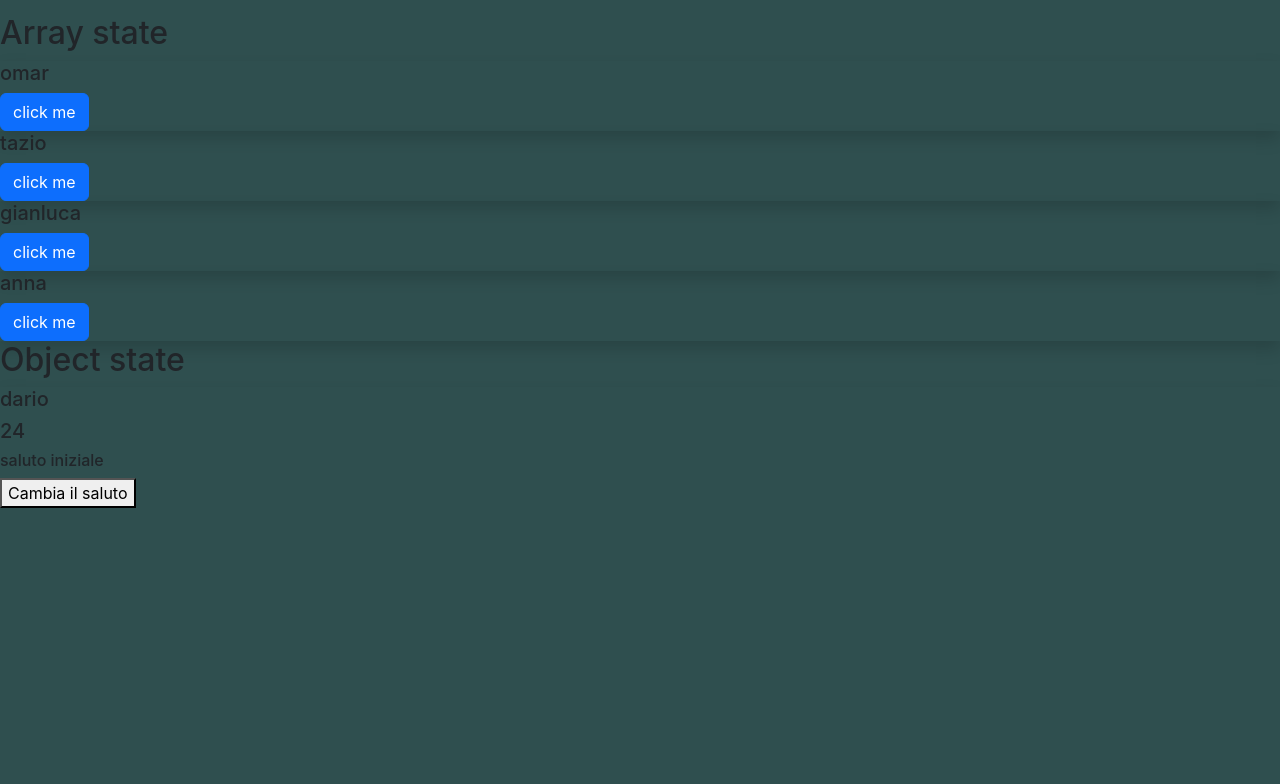
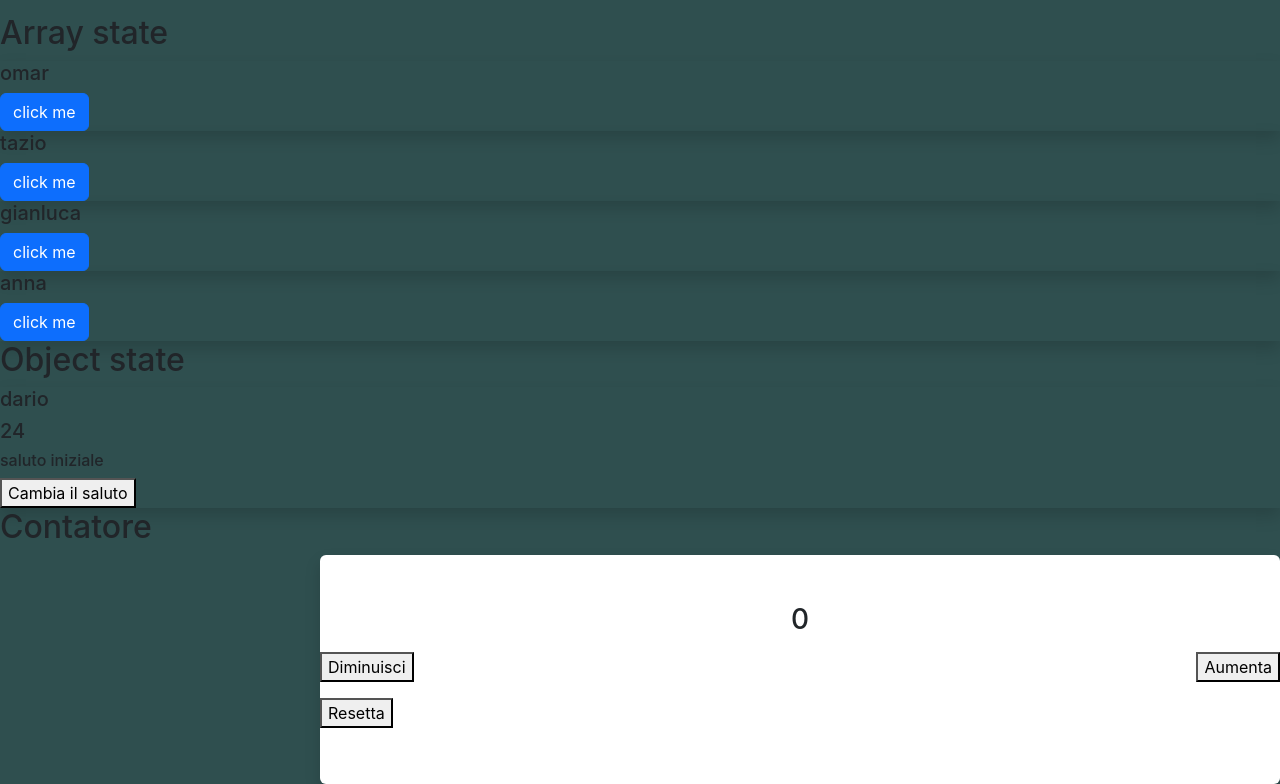
Before and after one commit to gpaparaz/react-tutorial, a React (Create React App) app in the folder app/: page / in a window 1280 px wide. Shown: the part 625-1409 px from the top of the page. Before the commit the page ends 1133 px from the top, so only its background shows below. Built offline with nearby package versions, Linux system fonts and the light colour scheme; the HTML template or start-up script is replaced by a standard one.

Commit message:
useState on counter

```diff
--- a/app/src/App.js
+++ b/app/src/App.js
@@ -5,6 +5,7 @@ import products from './products';
 import ErroreBase from './errorebase';
 import ArrayState from './useState-array';
 import StateObject from './useState.object';
+import CounterComponent from './useState-contatore';
 function App() {
 
 
@@ -28,6 +29,9 @@ function App() {
 
       <h2>Object state</h2>
       <StateObject/>
+
+      <h2>Contatore</h2>
+      <CounterComponent/>
     </div>
   );
 }
--- /dev/null
+++ b/app/src/useState-contatore.js
@@ -0,0 +1,29 @@
+import React, {useState} from "react";
+
+const CounterComponent = () => {
+  const [contatore, setContatore] = useState(0);
+
+  const reset = () => {
+    setContatore(0)
+  }
+
+  const aumenta = () => {
+    setContatore((oldValue) => {
+      return oldValue +1;
+    });
+  }
+
+  return (
+    <div className="bg-white shadow rounded py-5 w-75 col-6 offset-3">
+      <h3 className="text-center">{contatore}</h3>
+      <div className="d-flex justify-content-between">
+
+      <button className="button my-2" onClick={() => setContatore(contatore -1)}>Diminuisci</button>
+      <button className="button my-2" onClick={() => aumenta()}>Aumenta</button>
+      </div>
+      <button className="button reset-button my-2" onClick={() => reset()}>Resetta</button>
+    </div>
+  );
+};
+
+export default CounterComponent;
```
